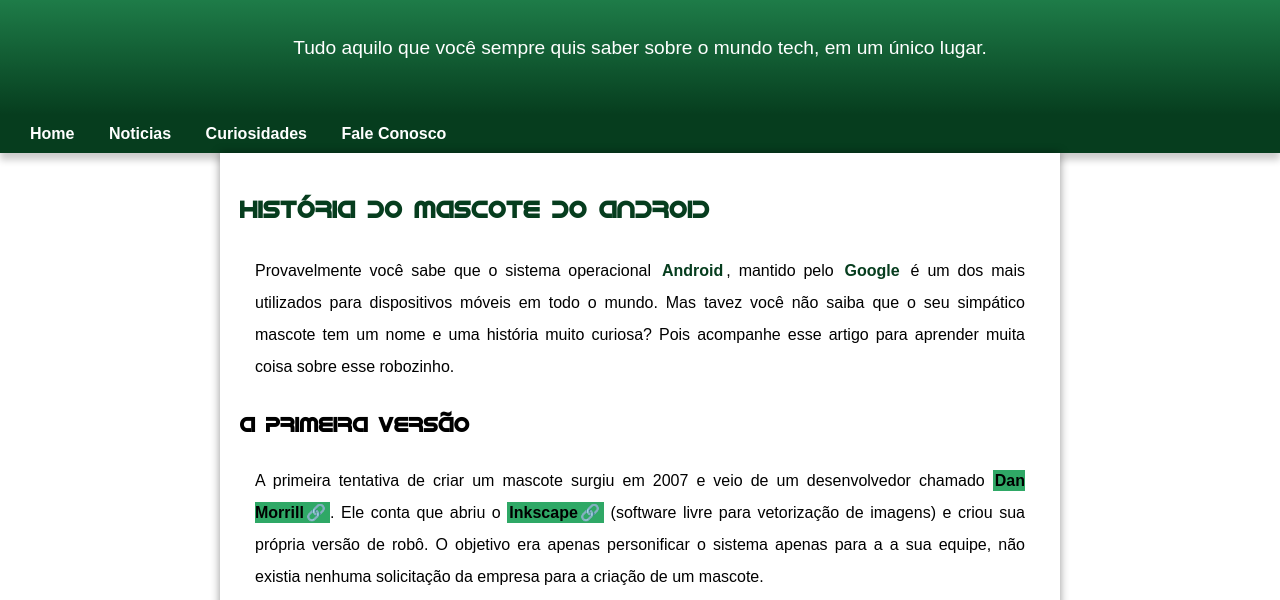
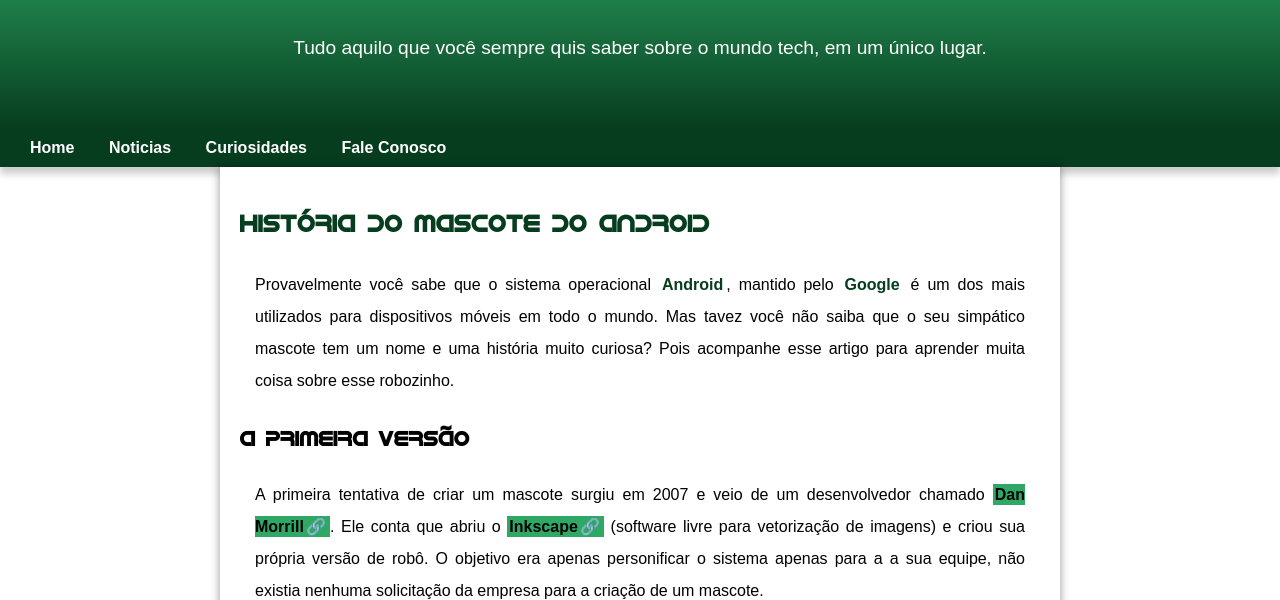
Before and after one commit to Yuriferreiraa/projeto-android, a plain HTML site: page index.html in a window 1280 px wide. Shown: the part 81-681 px from the top of the page. Drawn offline with Linux system fonts and the light colour scheme.

Commit message:
Update style.css

```diff
--- a/estilos/style.css
+++ b/estilos/style.css
@@ -60,7 +60,7 @@ header > p{
     font-family: var(--fontepadrao);
     padding-left: 10px;
     padding-right: 10px;
-    padding-bottom: 56px;
+    padding-bottom: 70px;
 }
 nav{
     background-color: var(--cor05);
```
